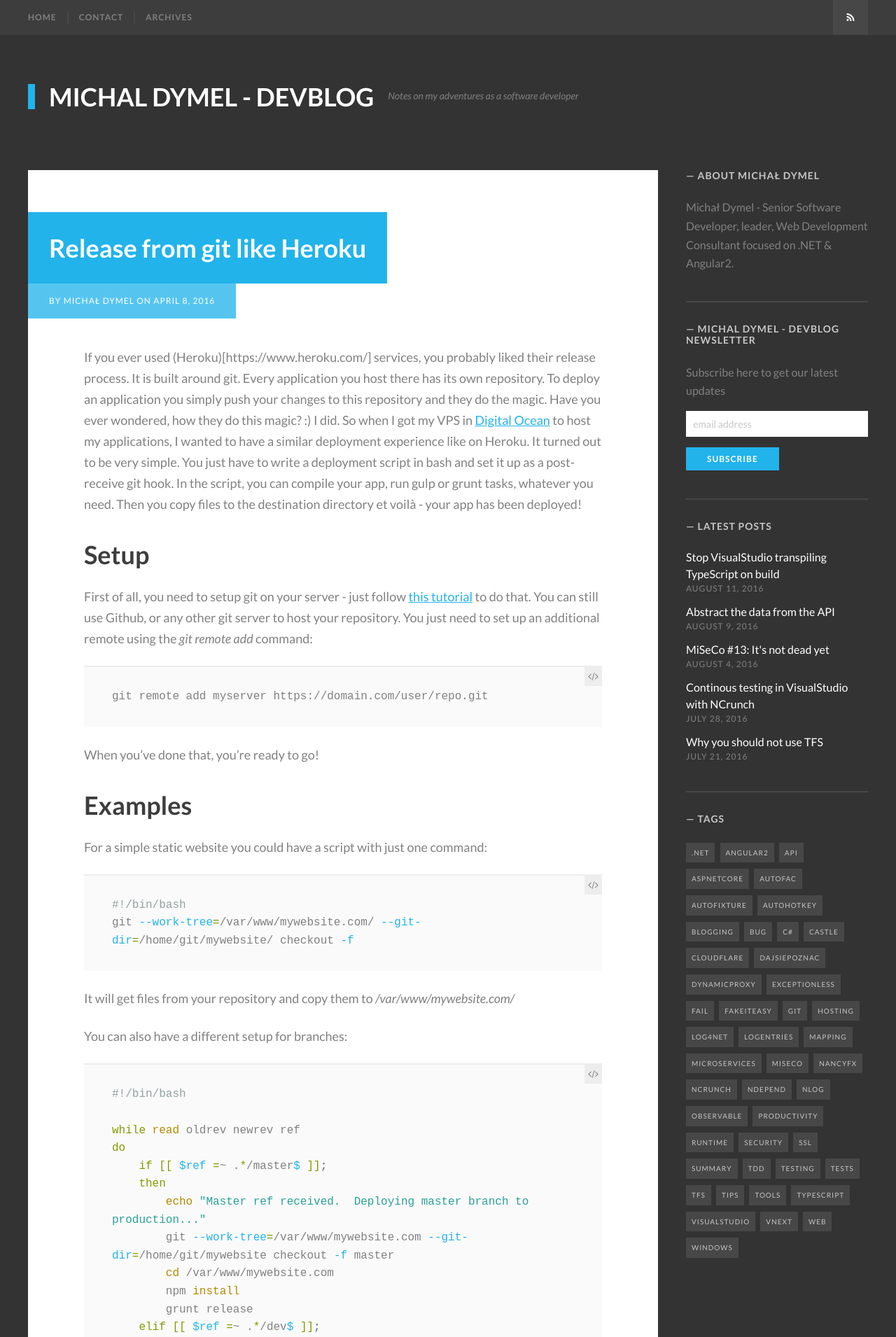
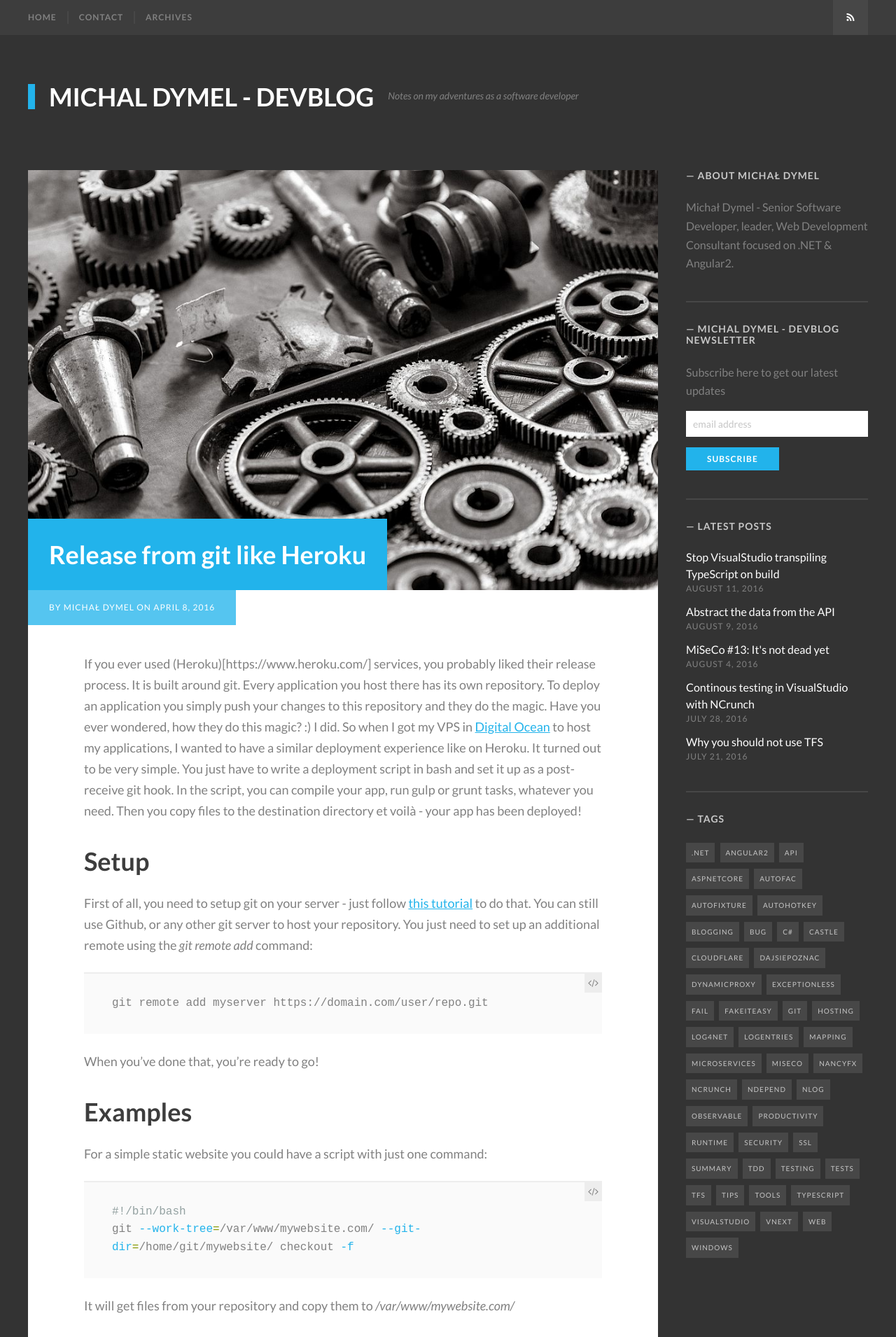
Before and after one commit to mdymel/devblog.dymel.pl, a Jekyll site: the page built from _posts/2016-04-08-release-from-git-like-heroku.markdown, in a window 1280 px wide. Shown: the top 1910 px of the page at 70% size. Built offline with Jekyll 4.4.1, drawn with Linux system fonts in a browser that asks for light colours; some web fonts are replaced; comment, search, counter and statistics services are not loaded.

Commit message:
images for posts

```diff
--- a/_posts/2016-04-08-release-from-git-like-heroku.markdown
+++ b/_posts/2016-04-08-release-from-git-like-heroku.markdown
@@ -2,6 +2,7 @@
 layout: post
 title: Release from git like Heroku
 date: '2016-04-08 09:43:52 +0200'
+image: /images/posts/2016-04-08-release-from-git-like-heroku/featured.jpg
 categories:
 - DajSiePoznac
 - Tips
```
Also changed, not shown: images/posts/2016-04-08-release-from-git-like-heroku/featured.jpg (added), images/posts/2016-07-21-why-you-should-not-use-tfs/featured.jpg.
